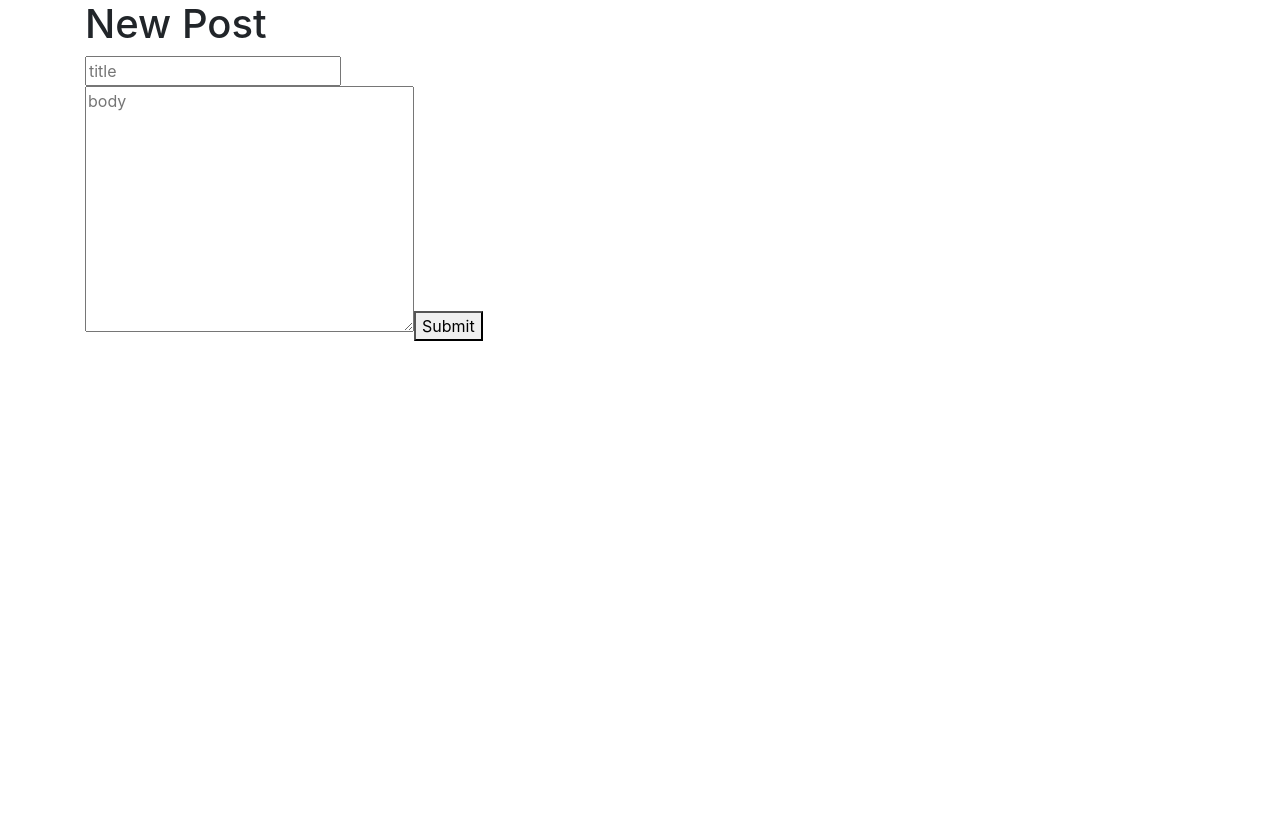
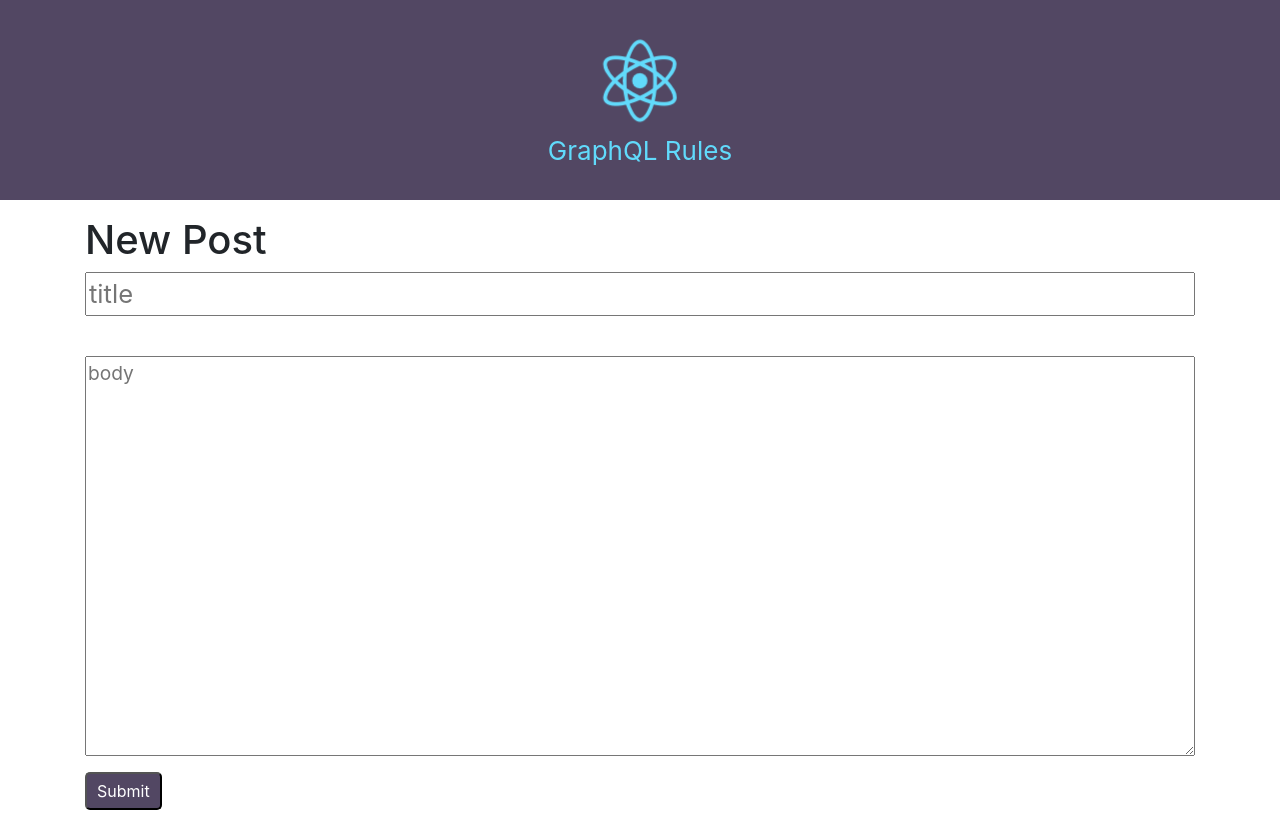
Before and after one commit to cdpadilla42/dog-blog, a React (Create React App) app: page /posts/new in a window 1280 px wide. Before the commit the page ends 800 px from the top, so only its background shows below. Built offline with nearby package versions, Linux system fonts and the light colour scheme.

Commit message:
Add local state variable using reactive variables through apollo

```diff
--- a/src/App.css
+++ b/src/App.css
@@ -3,7 +3,7 @@
 }
 
 .App-logo {
-  height: 40vmin;
+  height: 100px;
   pointer-events: none;
 }
 
@@ -14,16 +14,20 @@
 }
 
 .App-header {
-  background-color: #282c34;
-  min-height: 100vh;
+  background-color: #524763;
+  min-height: 200px;
   display: flex;
   flex-direction: column;
   align-items: center;
   justify-content: center;
   font-size: calc(10px + 2vmin);
   color: white;
+  text-align: center;
 }
 
+.App-header a {
+  text-decoration: none;
+}
 .App-link {
   color: #61dafb;
 }
@@ -36,3 +40,42 @@
     transform: rotate(360deg);
   }
 }
+
+main {
+  width: 90%;
+  margin: 1rem auto;
+}
+
+.button {
+  text-decoration: none;
+  background: #524763;
+  color: white;
+  padding: 5px 10px;
+  border-radius: 5px;
+}
+.posts-listing {
+  list-style: none;
+  padding: 0;
+  margin: 2rem 0;
+  font-size: 1.6rem;
+}
+
+.posts-listing li {
+  margin-bottom: 2rem;
+}
+
+input,
+textarea {
+  width: 100%;
+  display: block;
+  margin-bottom: 1rem;
+}
+
+input {
+  font-size: 1.6rem;
+}
+
+textarea {
+  font-size: 1.2rem;
+  height: 50vh;
+}
--- a/src/App.js
+++ b/src/App.js
@@ -26,16 +26,9 @@ function App() {
     <div className="App">
       <header className="App-header">
         <img src={logo} className="App-logo" alt="logo" />
-        <p>
-          Edit <code>src/App.js</code> and save to reload.
-        </p>
-        <a
-          className="App-link"
-          href="https://reactjs.org"
-          target="_blank"
-          rel="noopener noreferrer"
-        >
-          Learn React
+
+        <a className="App-link" href="/">
+          GraphQL Rules
         </a>
       </header>
     </div>
--- a/src/index.js
+++ b/src/index.js
@@ -4,20 +4,52 @@ import 'bootstrap/dist/css/bootstrap.min.css';
 import './index.css';
 import App from './App';
 import * as serviceWorker from './serviceWorker';
-import { ApolloClient, InMemoryCache, ApolloProvider } from '@apollo/client';
+import {
+  ApolloClient,
+  InMemoryCache,
+  ApolloProvider,
+  makeVar,
+} from '@apollo/client';
 import { BrowserRouter as Router, Route, Link, Switch } from 'react-router-dom';
 import Post from './posts/Post';
 import Posts from './posts/Posts';
 import NewPost from './posts/NewPost';
+import { typeDefs, resolvers } from './resolvers';
+
+const isEditMode = makeVar(true);
+
+const cache = new InMemoryCache({
+  typePolicies: {
+    Query: {
+      fields: {
+        editMode: {
+          read() {
+            return isEditMode();
+          },
+        },
+      },
+    },
+  },
+});
 
 const client = new ApolloClient({
   uri: 'https://api-us-east-1.graphcms.com/v2/cke9a14tdu90t01z64k79byow/master',
-  cache: new InMemoryCache(),
+  cache,
+  typeDefs,
+  resolvers,
 });
+
+// cache.writeQuery({
+//   data: {
+//     isEditMode: false,
+//   },
+// });
 
 ReactDOM.render(
   <React.StrictMode>
+    <App />
     <ApolloProvider client={client}>
+      <main>
         <Router>
           <Switch>
             <Route exact path="/" component={Posts} />
@@ -26,6 +58,7 @@ ReactDOM.render(
           </Switch>
           {/* <App /> */}
         </Router>
+      </main>
     </ApolloProvider>
   </React.StrictMode>,
   document.getElementById('root')
--- a/src/posts/NewPost.js
+++ b/src/posts/NewPost.js
@@ -16,12 +16,6 @@ import {
 } from 'reactstrap';
 
 const NewPost = () => {
-  const onSubmit = (varObject) => {
-    addPost({
-      varObject,
-    });
-  };
-
   const [addPost, { loading, error }] = useMutation(
     NEW_POST
     //   {
--- a/src/posts/Post.js
+++ b/src/posts/Post.js
@@ -18,6 +18,7 @@ function PostQuery(props) {
         title
         body
       }
+      editMode @client
     }
   `;
 
@@ -27,19 +28,24 @@ function PostQuery(props) {
   });
   if (loading) return 'loading...';
 
-  const { post } = data;
+  console.log('data', data);
+
+  const { post, editMode } = data;
 
   return (
     <>
-      <section>
-        <h1>Here's your post bruh</h1>
-        <h2>{post.title}</h2>
-        <p>{post.body}</p>
-      </section>
-      <section>
-        <h1>Edit Post</h1>
-        <UpdatePost post={post} />
-      </section>
+      {editMode ? (
+        <section>
+          <h1>Edit Post</h1>
+          <UpdatePost post={post} />
+        </section>
+      ) : (
+        <section>
+          <h1>Here's your post bruh</h1>
+          <h2>{post.title}</h2>
+          <p>{post.body}</p>
+        </section>
+      )}
     </>
   );
 }
--- a/src/posts/PostForm.js
+++ b/src/posts/PostForm.js
@@ -41,7 +41,7 @@ const PostForm = (props) => {
         value={body}
         onChange={handleInput}
       ></textarea>
-      <button>Submit</button>
+      <button className="button">Submit</button>
       {loading ? 'Loading...' : ''}
       {error ? 'Error!' : ''}
     </form>
--- a/src/posts/Posts.js
+++ b/src/posts/Posts.js
@@ -22,7 +22,7 @@ function PostsQuery() {
 
   return posts.map((post) => (
     <Link key={post.id} to={`/posts/${post.id}`}>
-      <h3>{post.title}</h3>
+      <li>{post.title}</li>
     </Link>
   ));
 }
@@ -31,10 +31,12 @@ class Posts extends Component {
   render() {
     return (
       <>
-        <PostsQuery />
-        <Link to={'/posts/new'}>
+        <Link className="button" to={'/posts/new'}>
           <a>New Post</a>
         </Link>
+        <ul className="posts-listing">
+          <PostsQuery />
+        </ul>
       </>
     );
   }
--- /dev/null
+++ b/src/resolvers.jsx
@@ -0,0 +1,9 @@
+import { gql } from '@apollo/client';
+
+export const typeDefs = gql`
+  extend type Query {
+    isEditMode: Boolean!
+  }
+`;
+
+export const resolvers = {};
```
Lines whose indentation alone changed are shown as unchanged.
